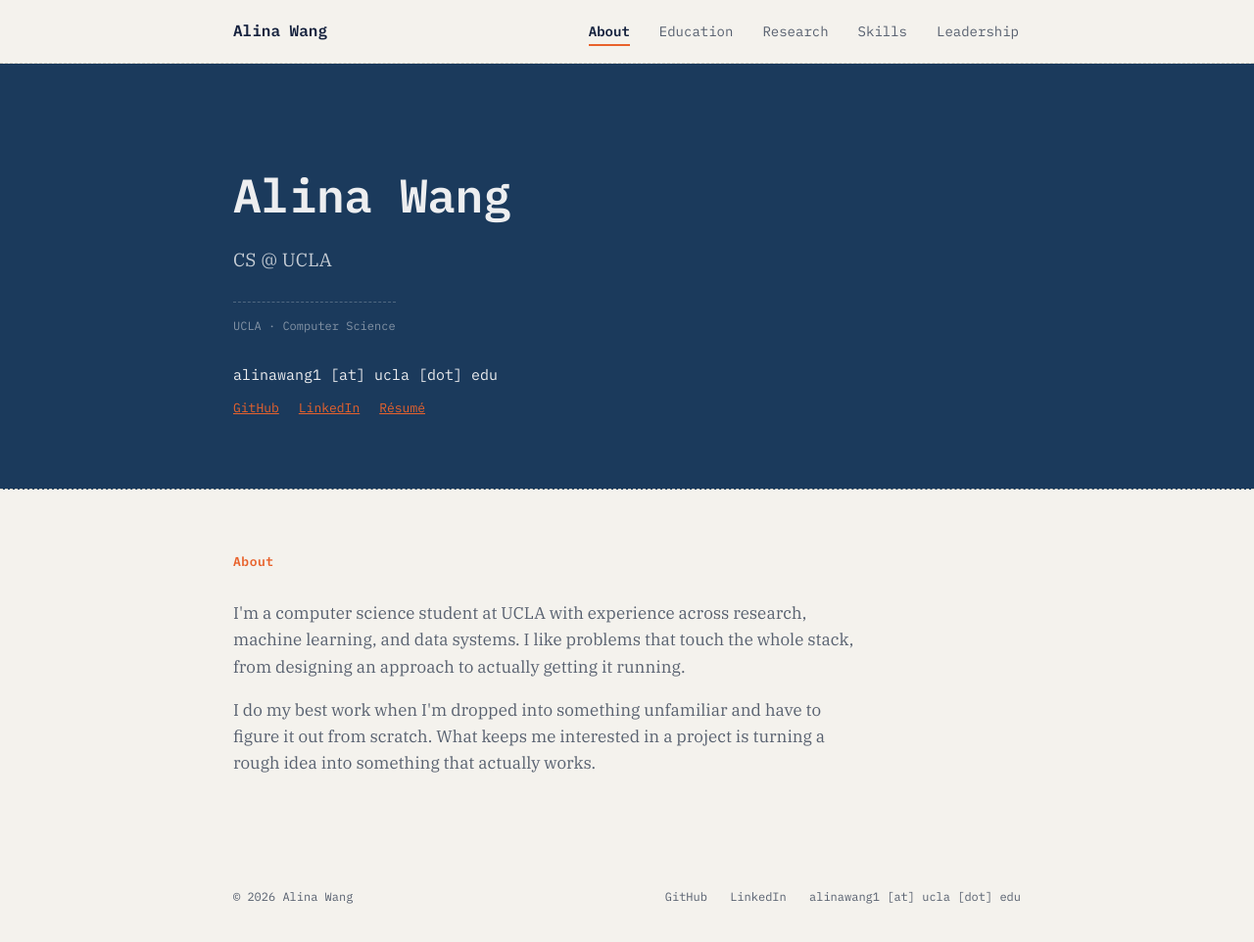
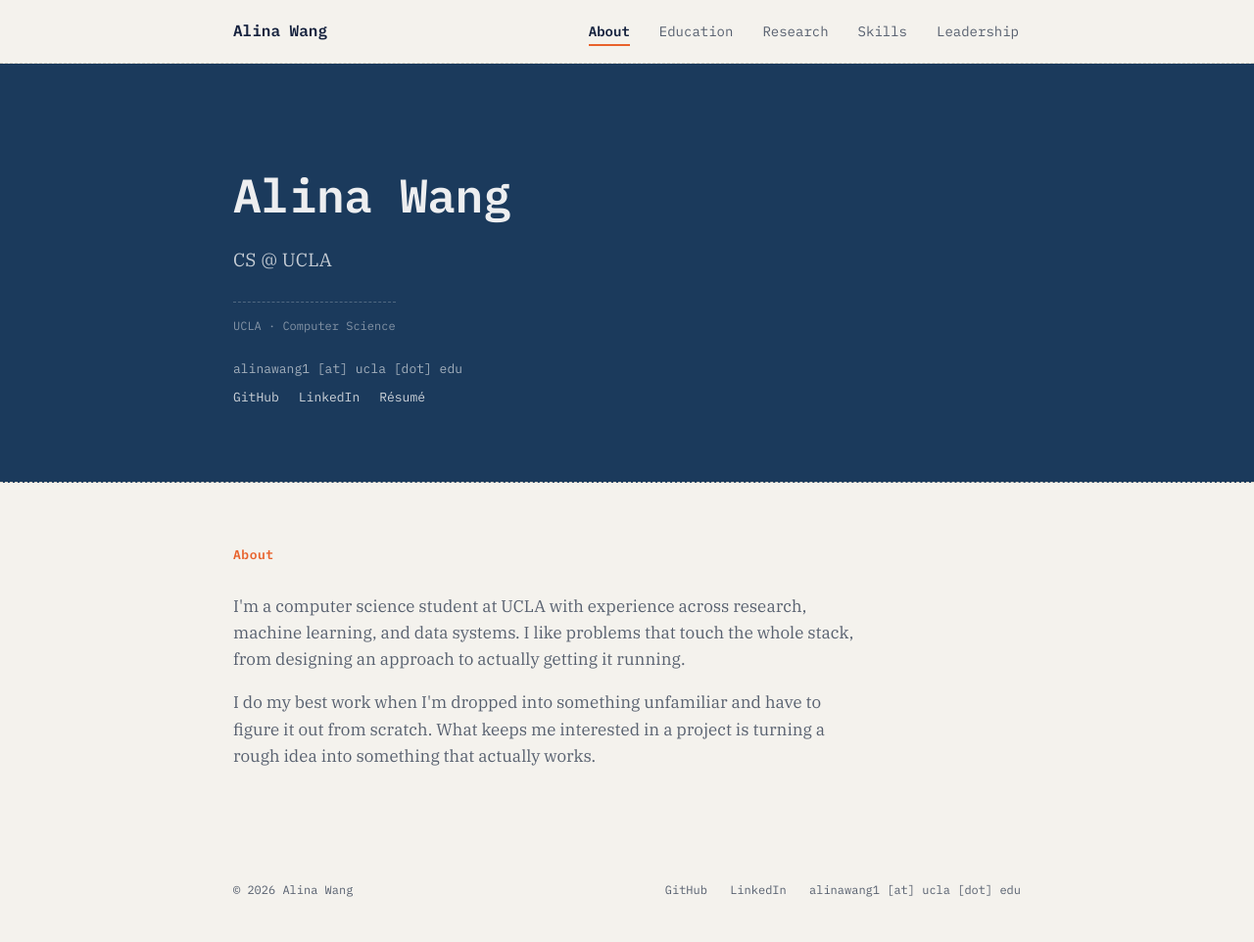
Before and after one commit to alinawwang/alinawang, a Jekyll site: the page built from index.html, in a window 1280 px wide and 981 px high. Shown: the top 962 px of the window at 98% size. Built offline with Jekyll 4.4.1, drawn with Linux system fonts in a browser that asks for light colours.

Commit message:
Add files via upload

```diff
--- a/assets/css/main.scss
+++ b/assets/css/main.scss
@@ -135,19 +135,29 @@
   font-size: 12px;
   color: rgba(237, 238, 240, 0.5);
 }
-.hero-contact { margin-top: 24px; }
+.hero-contact { margin-top: 22px; }
 .hero-contact .email-obfuscated {
-  color: #EDEEF0;
-  font-size: 15px;
+  display: block;
+  font-size: 13px;
+  color: rgba(237, 238, 240, 0.65);
 }
 .hero-links {
-  margin-top: 10px;
+  margin-top: 8px;
   display: flex;
   gap: 20px;
 }
 .hero-links a {
   font-family: var(--font-mono);
   font-size: 13px;
+  text-decoration: none;
+  color: rgba(237, 238, 240, 0.85);
+  padding-bottom: 2px;
+  border-bottom: 1px solid transparent;
+  transition: color 0.15s ease, border-color 0.15s ease;
+}
+.hero-links a:hover {
+  color: var(--color-signal);
+  border-color: var(--color-signal);
 }
 
 /* sections */
```
